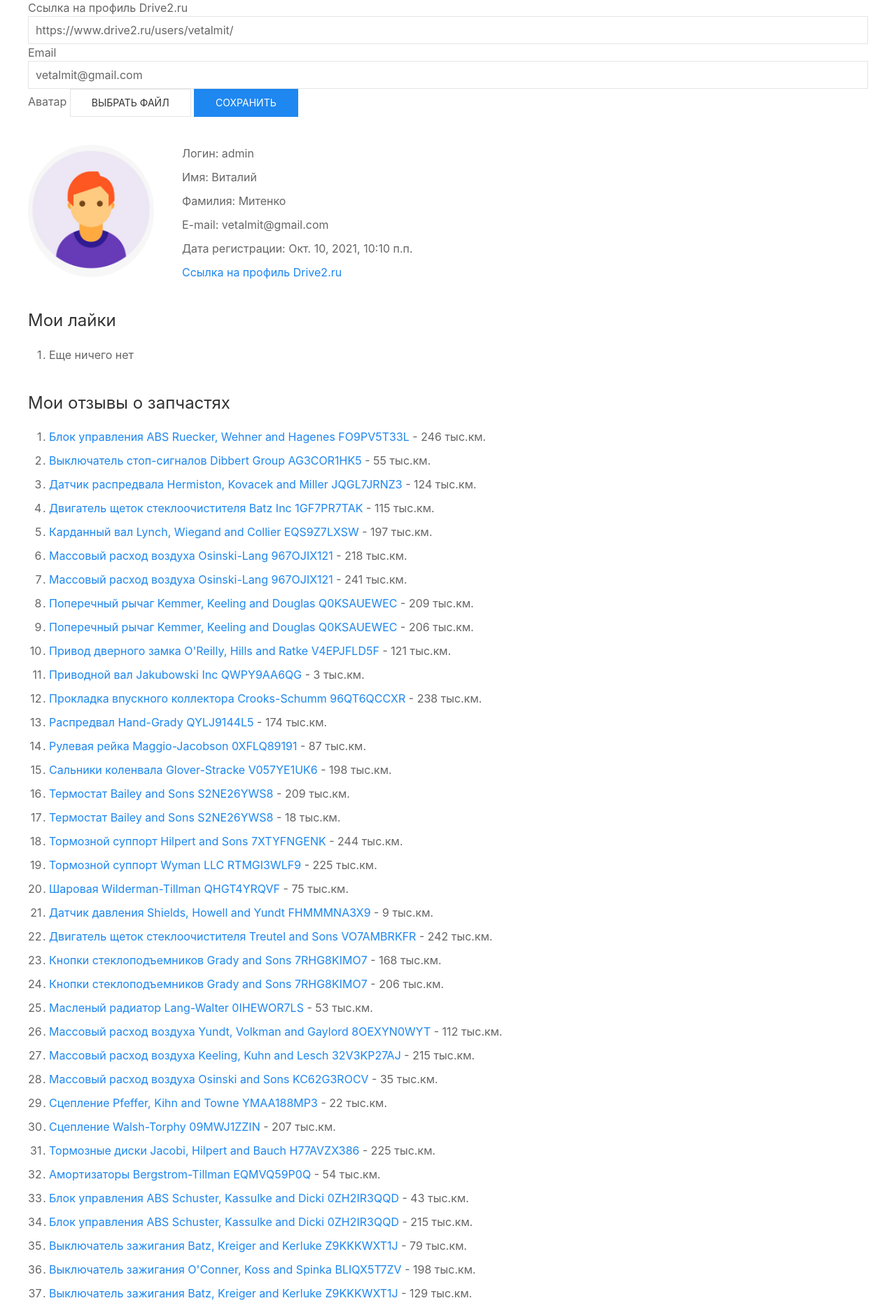
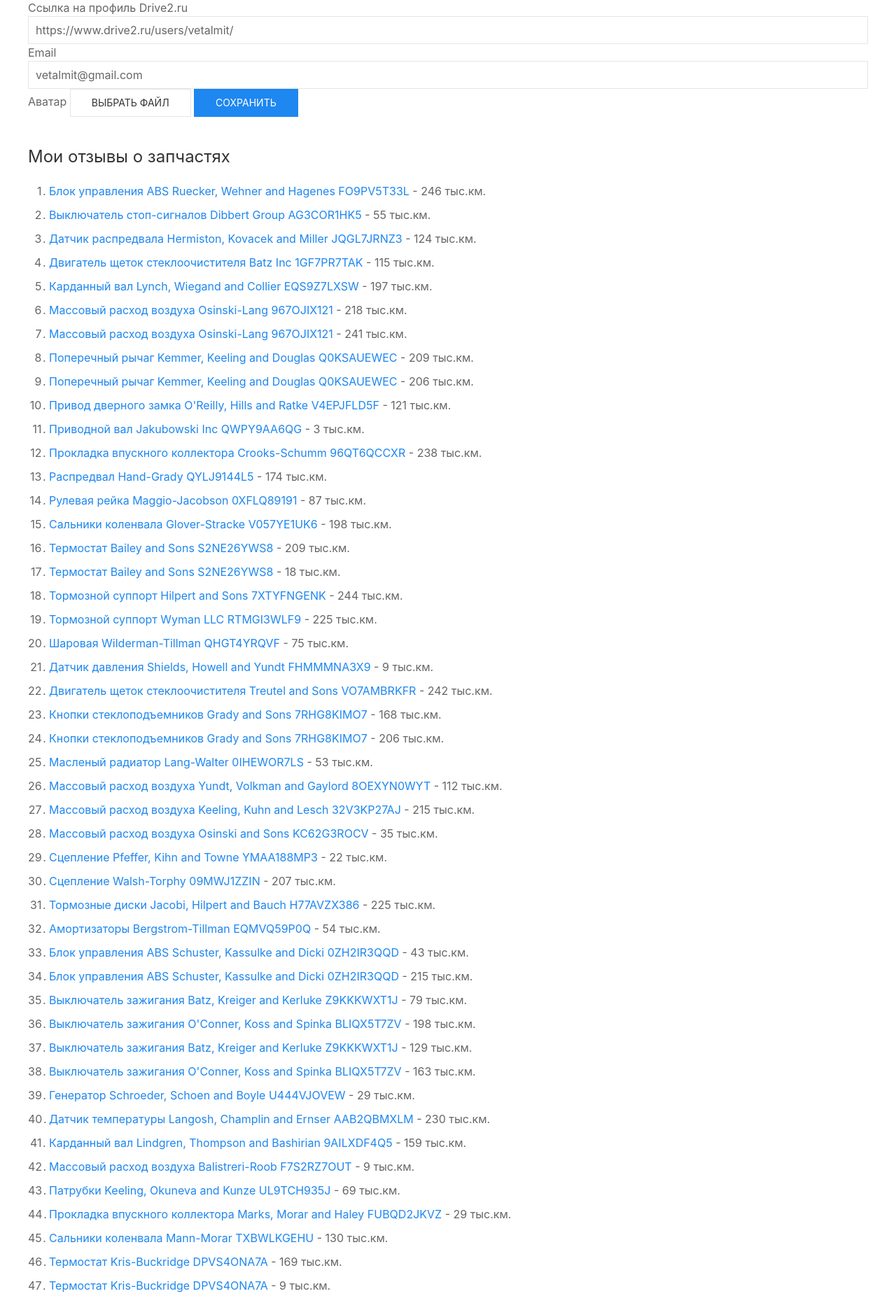
Before and after one commit to VetalM84/spare_part, a Django app: page /user/ in a window 1280 px wide. Shown: the part 637-2499 px from the top of the page at 70% size. Run offline with Django 3.2, Linux system fonts and the light colour scheme; a user stored in the database is signed in; data comes from the database, SQL or seed files in the repository; data that the repository does not hold is empty; some libraries are stand-ins or nearby versions.

Commit message:
-small fixes

```diff
--- a/mileage/models.py
+++ b/mileage/models.py
@@ -93,9 +93,6 @@
     def __str__(self):
         return ' '.join([self.spare_part.name, self.spare_part.brand, self.spare_part.number])
 
-    # def get_absolute_url(self):
-    #     return reverse_lazy('user_profile_page', kwargs={'user_id': self.pk})
-
     class Meta:
         verbose_name = 'Отзыв'
         verbose_name_plural = 'Отзывы'
@@ -125,9 +122,6 @@
     def __str__(self):
         return self.user.username
 
-    # def get_absolute_url(self):
-    #     return reverse_lazy('user_profile_page', kwargs={'user_id': self.pk})
-
     class Meta:
         verbose_name = 'Профиль'
         verbose_name_plural = 'Профиль'
--- a/mileage/templates/mileage/user_profile.html
+++ b/mileage/templates/mileage/user_profile.html
@@ -37,29 +37,29 @@
         </div>
     </div>
  </div>
- <div class="uk-grid" uk-grid>
-    <div>
-        <img class="uk-border-circle" width="180" height="180"  src="{{ MEDIA_URL }}{{ user.profile.avatar }}" alt="">
-    </div>
-    <div>
-        <ul class="uk-list">
-            <li>Логин: {{ user.username }}</li>
-            <li>Имя: {{ user.first_name }}</li>
-            <li>Фамилия: {{ user.last_name }}</li>
-            <li>E-mail: {{ user.email }}</li>
-            <li>Дата регистрации: {{ user.date_joined }}</li>
-            <li><a href="{{ user.profile.drive2_link }}" rel="nofollow" target="_blank">Ссылка на профиль Drive2.ru</a></li>
-        </ul>
-    </div>
-</div>
-    <h3>Мои лайки</h3>
-    <ul class="uk-list uk-list-decimal">
-        {% for item in user_liked %}
-            <li>{{ item }}</li>
-        {% empty %}
-            <p>Еще ничего нет</p>
-        {% endfor %}
-    </ul>
+{# <div class="uk-grid" uk-grid>#}
+{#    <div>#}
+{#        <img class="uk-border-circle" width="180" height="180"  src="{{ MEDIA_URL }}{{ user.profile.avatar }}" alt="">#}
+{#    </div>#}
+{#    <div>#}
+{#        <ul class="uk-list">#}
+{#            <li>Логин: {{ user.username }}</li>#}
+{#            <li>Имя: {{ user.first_name }}</li>#}
+{#            <li>Фамилия: {{ user.last_name }}</li>#}
+{#            <li>E-mail: {{ user.email }}</li>#}
+{#            <li>Дата регистрации: {{ user.date_joined }}</li>#}
+{#            <li><a href="{{ user.profile.drive2_link }}" rel="nofollow" target="_blank">Ссылка на профиль Drive2.ru</a></li>#}
+{#        </ul>#}
+{#    </div>#}
+{#</div>#}
+{#    <h3>Мои лайки</h3>#}
+{#    <ul class="uk-list uk-list-decimal">#}
+{#        {% for item in user_liked %}#}
+{#            <li>{{ item }}</li>#}
+{#        {% empty %}#}
+{#            <p>Еще ничего нет</p>#}
+{#        {% endfor %}#}
+{#    </ul>#}
 
     <h3>Мои отзывы о запчастях</h3>
     <ul class="uk-list uk-list-decimal">
--- a/mileage/views.py
+++ b/mileage/views.py
@@ -128,7 +128,6 @@
         form = AddSparePartForm()
 
     # для автокомплита
-    # TODO попытаться оптимизировать запросы
     spare_parts_names = SparePart.objects.order_by('name').distinct('name')
     spare_parts_brands = SparePart.objects.order_by('brand').distinct('brand')
     context = {
@@ -190,10 +189,10 @@
         profile_form = ProfileEditForm()
 
     user_reviews = Review.objects.filter(owner_id=request.user.id).order_by('spare_part', 'spare_part__category_id')
-    user_liked = Review.objects.filter(likes=request.user)
+    # user_liked = Review.objects.filter(likes=request.user)
 
     context = {
-        'user_liked': user_liked,
+        # 'user_liked': user_liked,
         'user_form': user_form,
         'profile_form': profile_form,
         'title': 'Мой профиль',
@@ -248,6 +247,7 @@
 
 def search(request):
     """ поиск по названию или номеру запчасти """
+    query, search_result = '', []
     if request.method == 'GET':
         query = request.GET.get('q')
         if query:
@@ -270,7 +270,7 @@
 
     # список пробегов запчасти
     spare_parts_reviews = Review.objects.filter(spare_part_id=spare_part_id)\
-        .order_by('-date', Length('testimonial').desc())
+        .order_by('-date', '-like_count', Length('testimonial').desc())
     # или такой запрос
     # spare_parts_reviews = spare_part.review_set.all().order_by('-mileage')
 
@@ -283,13 +283,8 @@
     # список авто, где стоит эта запчасть
     cars = spare_part.review_set.all().order_by('car_brand__brand', 'car_model__model_name').\
         distinct('car_brand__brand', 'car_model__model_name')
-    # unique_brands = CarBrand.objects.filter(review__in=cars).distinct()
-    # unique_brands = CarBrand.objects.filter(review__in=reviews).distinct()
 
-    # comments = Comment.objects.filter(review__spare_part_id=spare_part)
-    # print(comments)
     context = {
-        # 'comments': comments,
         'spare_part': spare_part,
         'min_mileage': min_mileage['mileage__min'],
         'max_mileage': max_mileage['mileage__max'],
```
